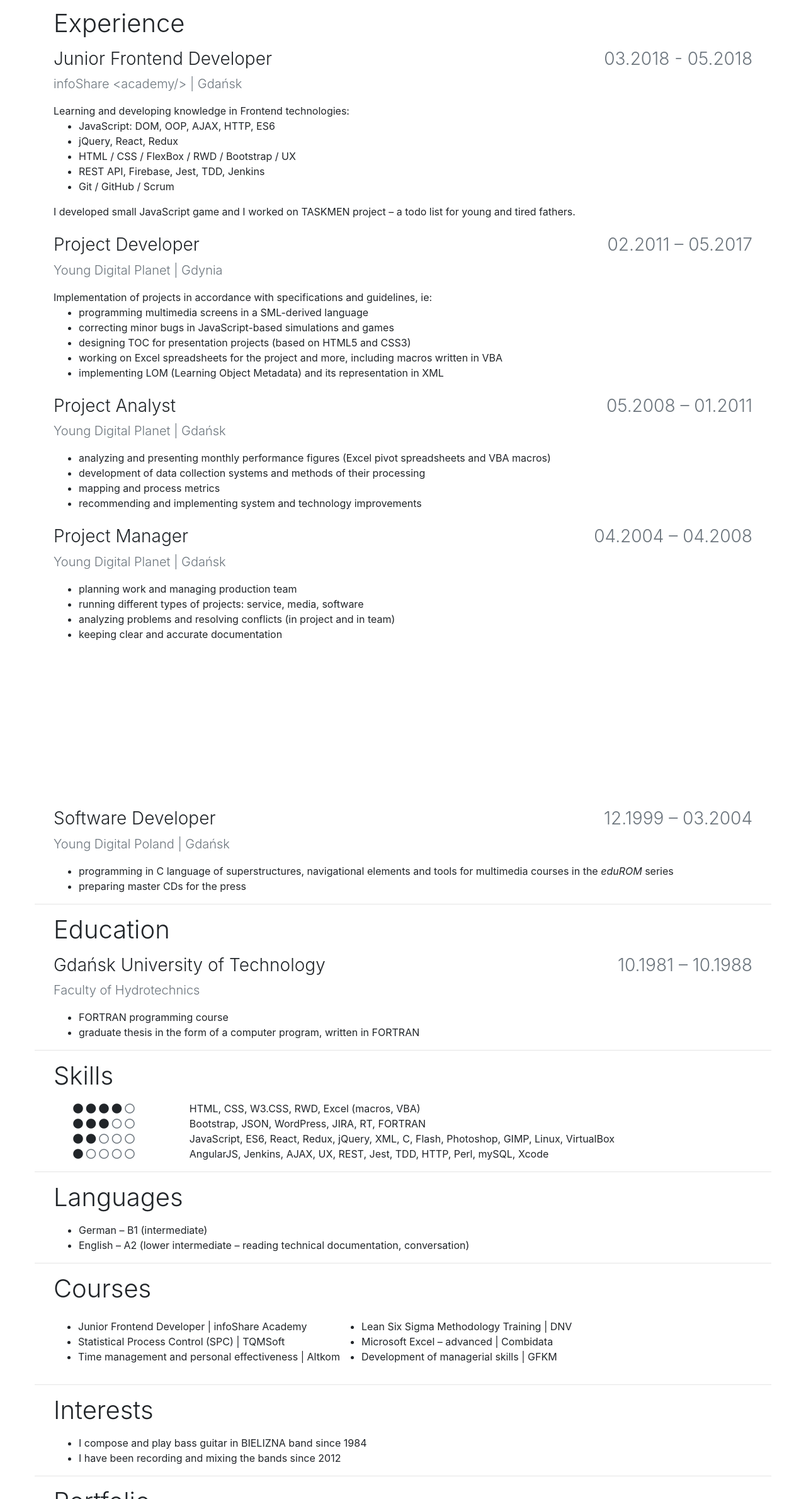
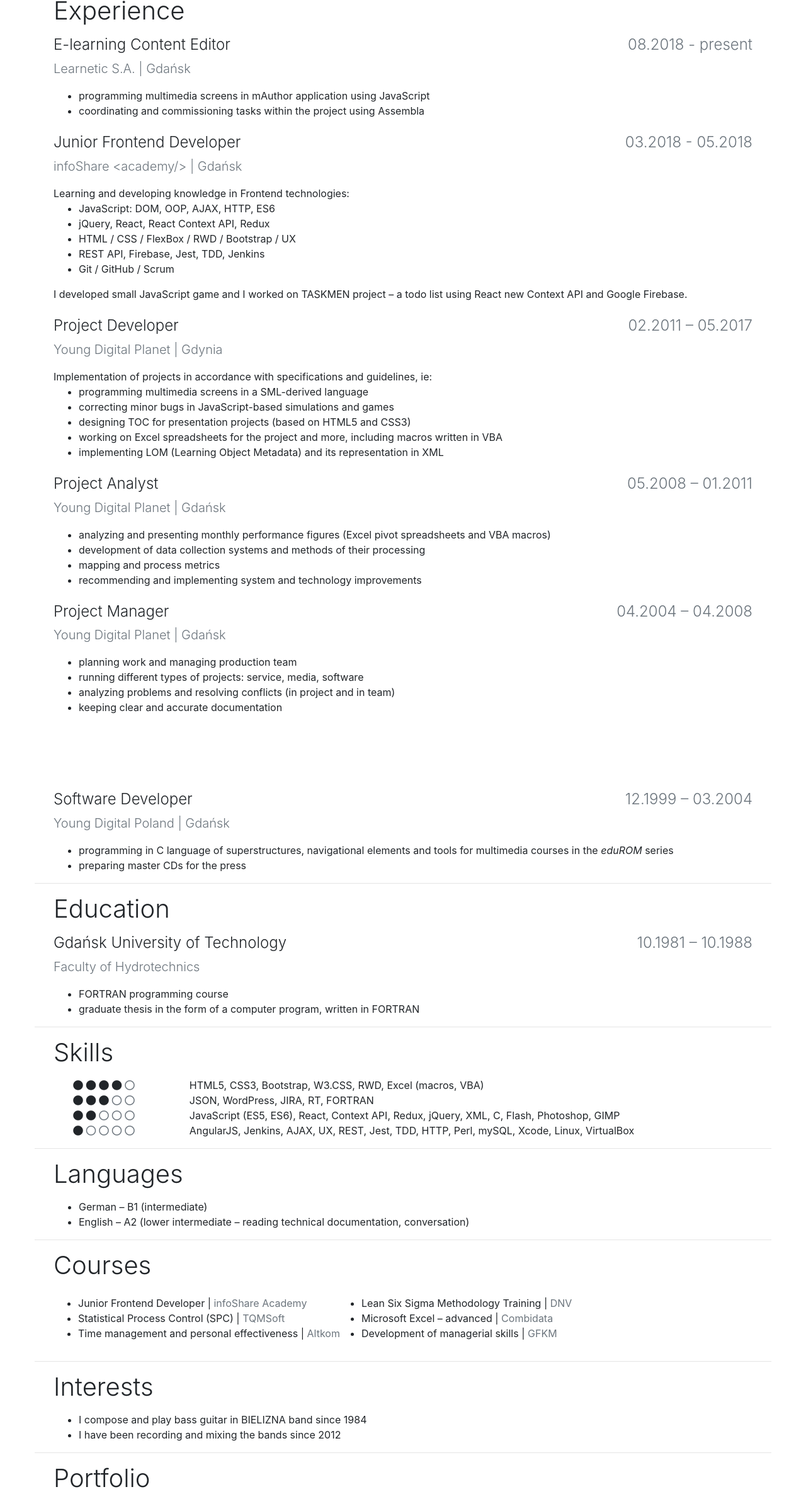
Before and after one commit to jarek-figura/jarek-figura-cv, a plain HTML site: page index.html in a window 1280 px wide. Shown: the part 420-2800 px from the top of the page at 63% size. Drawn offline with nearby package versions, Linux system fonts and the light colour scheme.

Commit message:
updated cv

```diff
--- a/index.html
+++ b/index.html
@@ -20,7 +20,7 @@
 	<div class="container">
 		<div class="row">
 			<div class="col-9">
-				<h1 class="display-4">Jarek Figura</h1>
+				<h1 class="font-weight-light">Jarek Figura</h1>
 				<h3 class="font-weight-light">Junior Frontend Developer</h3>
 				<hr class="my-4">
 				<div class="d-flex flex-wrap">
@@ -44,19 +44,26 @@
 <div class="container mt-4">
 	<h1 class="font-weight-light">Experience</h1>
 
-	<h3 class="font-weight-light clearfix mt-3">Junior Frontend Developer <span class="float-right text-muted">03.2018 - 05.2018</span></h3>
+	<h4 class="font-weight-light clearfix mt-3">E-learning Content Editor <span class="float-right text-muted">08.2018 - present</span></h4>
+	<p class="lead text-muted">Learnetic S.A. | Gdańsk</p>
+	<ul>
+		<li>programming multimedia screens in mAuthor application using JavaScript</li>
+		<li>coordinating and commissioning tasks within the project using Assembla</li>
+	</ul>
+
+	<h4 class="font-weight-light clearfix mt-4">Junior Frontend Developer <span class="float-right text-muted">03.2018 - 05.2018</span></h4>
 	<p class="lead text-muted">infoShare &lt;academy/&gt; | Gdańsk</p>
 	<p class="mb-0">Learning and developing knowledge in Frontend technologies:</p>
 	<ul>
 		<li>JavaScript: DOM, OOP, AJAX, HTTP, ES6</li>
-		<li>jQuery, React, Redux</li>
+		<li>jQuery, React, React Context API, Redux</li>
 		<li>HTML / CSS / FlexBox / RWD / Bootstrap / UX</li>
 		<li>REST API, Firebase, Jest, TDD, Jenkins</li>
 		<li>Git / GitHub / Scrum</li>
 	</ul>
-	<p>I developed small JavaScript game and I worked on TASKMEN project – a todo list for young and tired fathers.</p>
+	<p>I developed small JavaScript game and I worked on TASKMEN project – a todo list using React new Context API and Google Firebase.</p>
 
-	<h3 class="font-weight-light clearfix mt-4">Project Developer <span class="float-right text-muted">02.2011 – 05.2017</span></h3>
+	<h4 class="font-weight-light clearfix mt-4">Project Developer <span class="float-right text-muted">02.2011 – 05.2017</span></h4>
 	<p class="lead text-muted">Young Digital Planet | Gdynia</p>
 	<p class="mb-0">Implementation of projects in accordance with specifications and guidelines, ie:</p>
 	<ul>
@@ -70,7 +77,7 @@
 		<li>implementing LOM (Learning Object Metadata) and its representation in XML</li>
 	</ul>
 
-	<h3 class="font-weight-light clearfix mt-4">Project Analyst <span class="float-right text-muted">05.2008 – 01.2011</span></h3>
+	<h4 class="font-weight-light clearfix mt-4">Project Analyst <span class="float-right text-muted">05.2008 – 01.2011</span></h4>
 	<p class="lead text-muted">Young Digital Planet | Gdańsk</p>
 	<ul>
 		<li>analyzing and presenting monthly performance figures (Excel pivot spreadsheets and VBA macros)</li>
@@ -79,7 +86,7 @@
 		<li>recommending and implementing system and technology improvements</li>
 	</ul>
 
-	<h3 class="font-weight-light clearfix mt-4">Project Manager <span class="float-right text-muted">04.2004 – 04.2008</span></h3>
+	<h4 class="font-weight-light clearfix mt-4">Project Manager <span class="float-right text-muted">04.2004 – 04.2008</span></h4>
 	<p class="lead text-muted">Young Digital Planet | Gdańsk</p>
 	<ul>
 		<li>planning work and managing production team</li>
@@ -89,10 +96,10 @@
 	</ul>
 
 	<div class="container my-5">&nbsp;</div>
-	<div class="container my-5">&nbsp;</div>
-	<div class="container my-5">&nbsp;</div>
+<!--	<div class="container my-5">&nbsp;</div>
+	<div class="container my-5">&nbsp;</div>-->
 
-	<h3 class="font-weight-light clearfix mt-4">Software Developer <span class="float-right text-muted">12.1999 – 03.2004</span></h3>
+	<h4 class="font-weight-light clearfix mt-4">Software Developer <span class="float-right text-muted">12.1999 – 03.2004</span></h4>
 	<p class="lead text-muted">Young Digital Poland | Gdańsk</p>
 	<ul>
 		<li>programming in C language of superstructures, navigational elements and tools for multimedia courses in the
@@ -110,7 +117,7 @@
 <!-- education -->
 <div class="container">
 	<h1 class="font-weight-light">Education</h1>
-	<h3 class="font-weight-light clearfix mt-3">Gdańsk University of Technology <span class="float-right text-muted">10.1981 – 10.1988</span></h3>
+	<h4 class="font-weight-light clearfix mt-3">Gdańsk University of Technology <span class="float-right text-muted">10.1981 – 10.1988</span></h4>
 	<p class="lead text-muted">Faculty of Hydrotechnics</p>
 	<ul>
 		<li>FORTRAN programming course</li>
@@ -127,25 +134,25 @@
 		<div class="col-2">
 			<i class="fas fa-circle"></i> <i class="fas fa-circle"></i> <i class="fas fa-circle"></i> <i class="fas fa-circle"></i> <i class="far fa-circle text-muted"></i>
 		</div>
-		<div class="col-10">HTML, CSS, W3.CSS, RWD, Excel (macros, VBA)</div>
+		<div class="col-10">HTML5, CSS3, Bootstrap, W3.CSS, RWD, Excel (macros, VBA)</div>
 	</div>
 	<div class="row ml-3">
 		<div class="col-2">
 			<i class="fas fa-circle"></i> <i class="fas fa-circle"></i> <i class="fas fa-circle"></i> <i class="far fa-circle text-muted"></i> <i class="far fa-circle text-muted"></i>
 		</div>
-		<div class="col-10">Bootstrap, JSON, WordPress, JIRA, RT, FORTRAN</div>
+		<div class="col-10">JSON, WordPress, JIRA, RT, FORTRAN</div>
 	</div>
 	<div class="row ml-3">
 		<div class="col-2">
 			<i class="fas fa-circle"></i> <i class="fas fa-circle"></i> <i class="far fa-circle text-muted"></i> <i class="far fa-circle text-muted"></i> <i class="far fa-circle text-muted"></i>
 		</div>
-		<div class="col-10">JavaScript, ES6, React, Redux, jQuery, XML, C, Flash, Photoshop, GIMP, Linux, VirtualBox</div>
+		<div class="col-10">JavaScript (ES5, ES6), React, Context API, Redux, jQuery, XML, C, Flash, Photoshop, GIMP</div>
 	</div>
 	<div class="row ml-3">
 		<div class="col-2">
 			<i class="fas fa-circle"></i> <i class="far fa-circle text-muted"></i> <i class="far fa-circle text-muted"></i> <i class="far fa-circle text-muted"></i> <i class="far fa-circle text-muted"></i>
 		</div>
-		<div class="col-10">AngularJS, Jenkins, AJAX, UX, REST, Jest, TDD, HTTP, Perl, mySQL, Xcode</div>
+		<div class="col-10">AngularJS, Jenkins, AJAX, UX, REST, Jest, TDD, HTTP, Perl, mySQL, Xcode, Linux, VirtualBox</div>
 	</div>
 </div>
 
@@ -167,14 +174,14 @@
 	<h1 class="font-weight-light">Courses</h1>
 	<div class="row ml-4" style="width: 900px">
 		<ul class="mt-3 col-6">
-			<li>Junior Frontend Developer | infoShare Academy</li>
-			<li>Statistical Process Control (SPC) | TQMSoft</li>
-			<li>Time management and personal effectiveness | Altkom</li>
+			<li>Junior Frontend Developer | <span class="text-muted">infoShare Academy</span></li>
+			<li>Statistical Process Control (SPC) | <span class="text-muted">TQMSoft</span></li>
+			<li>Time management and personal effectiveness | <span class="text-muted">Altkom</span></li>
 		</ul>
 		<ul class="mt-3 col-6">
-			<li>Lean Six Sigma Methodology Training | DNV</li>
-			<li>Microsoft Excel – advanced | Combidata</li>
-			<li>Development of managerial skills | GFKM</li>
+			<li>Lean Six Sigma Methodology Training | <span class="text-muted">DNV</span></li>
+			<li>Microsoft Excel – advanced | <span class="text-muted">Combidata</span></li>
+			<li>Development of managerial skills | <span class="text-muted">GFKM</span></li>
 		</ul>
 	</div>
 </div>
@@ -198,17 +205,18 @@
 	<h1 class="font-weight-light">Portfolio</h1>
 	<p class="mt-3 mb-0">I am designing websites based on HTML5 and CSS3, using W3.CSS, Bootstrap, WordPress and jQuery</p>
 	<ul>
-		<li><a href="http://gentlemen.jfdd9.is-academy.pl/" style="color: black">Taskmen</a> <small class="text-muted">(HTML5, CSS3, ECMAScript 5.1, jQuery)</small></li>
-		<li><a href="https://musicaeamore.com/" style="color: black">Musica&Amore</a> <small class="text-muted">(WordPress - 2017)</small></li>
-		<li><a href="https://github.com/jarek-figura/balifail-w3" style="color: black">Balifail Whippets</a> <small class="text-muted">(W3.CSS, JS - new version 2016)</small></li>
-		<li><a href="http://members.chello.at/balifail/" style="color: black">Balifail Whippets</a> <small class="text-muted">(XHTML 1.0, CSS1, JS - 2003)</small></li>
+		<li><a href="http://app.gentlemen.jfdd9.is-academy.pl/" style="color: black">Taskmen App</a> <span class="text-muted">(React, Context API, Firebase)</span></li>
+		<li><a href="http://gentlemen.jfdd9.is-academy.pl/" style="color: black">Taskmen Site</a> <span class="text-muted">(HTML5, CSS3, ES 5, jQuery)</span></li>
+		<li><a href="https://musicaeamore.com/" style="color: black">Musica&Amore</a> <span class="text-muted">(WordPress - 2017, inactive domain)</span></li>
+		<li><a href="https://jarek-figura.github.io/balifail-w3/" style="color: black">Balifail Whippets</a> <span class="text-muted">(W3.CSS, JS - new version 2016)</span></li>
+		<li><a href="http://members.chello.at/balifail/" style="color: black">Balifail Whippets</a> <span class="text-muted">(XHTML 1.0, CSS1, JS - 2003)</span></li>
 	</ul>
 </div>
 
 <div class="container my-5">&nbsp;</div>
 
 <!-- clausel -->
-<div class="container mt-5">
+<div class="container">
 	<p class="text-muted small"><em>I hereby give consent for my personal data included in my application
 		to be processed for the purposes of the recruitment process under the Personal Data Protection Act
 		as of 29 August 1997, consolidated text: Journal of Laws 2016, item 922 as amended.</em></p>
```
